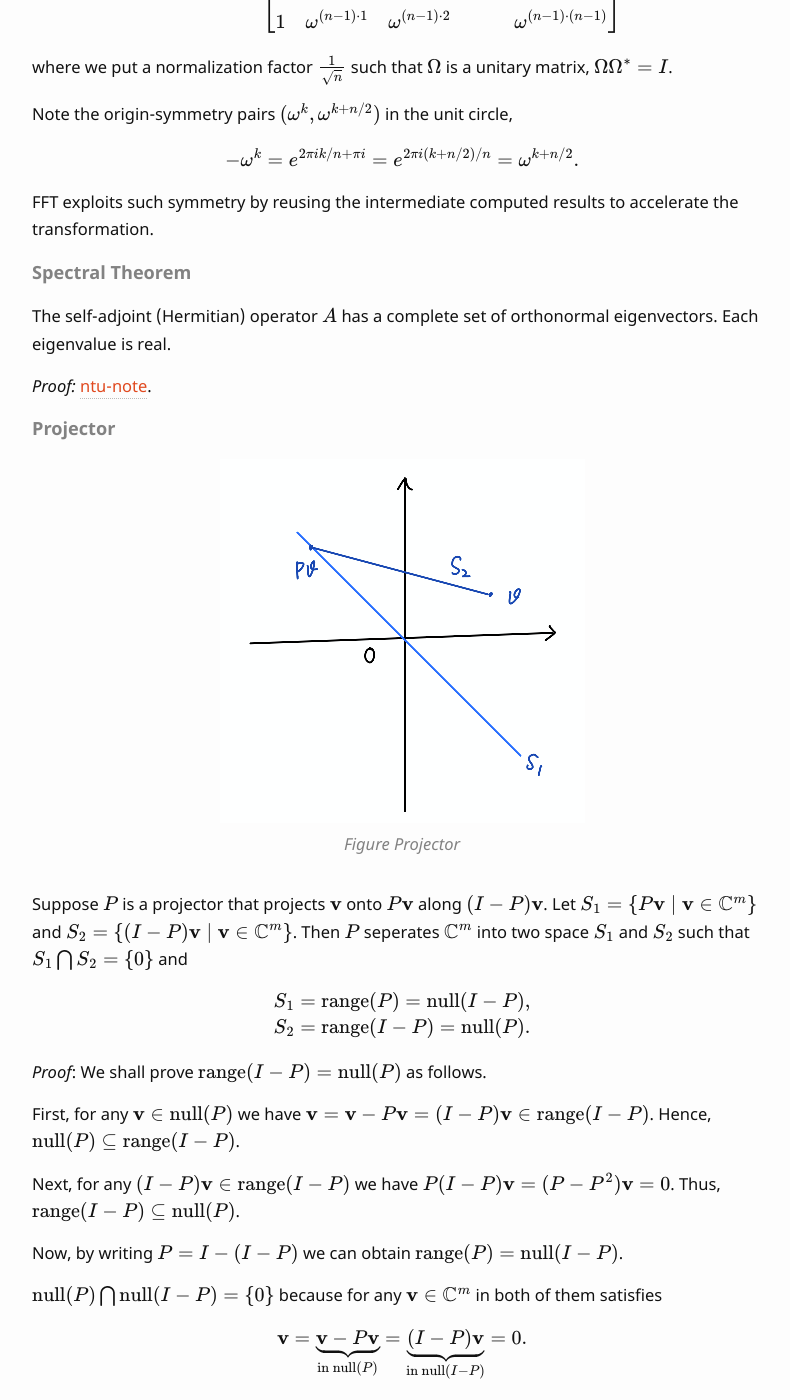
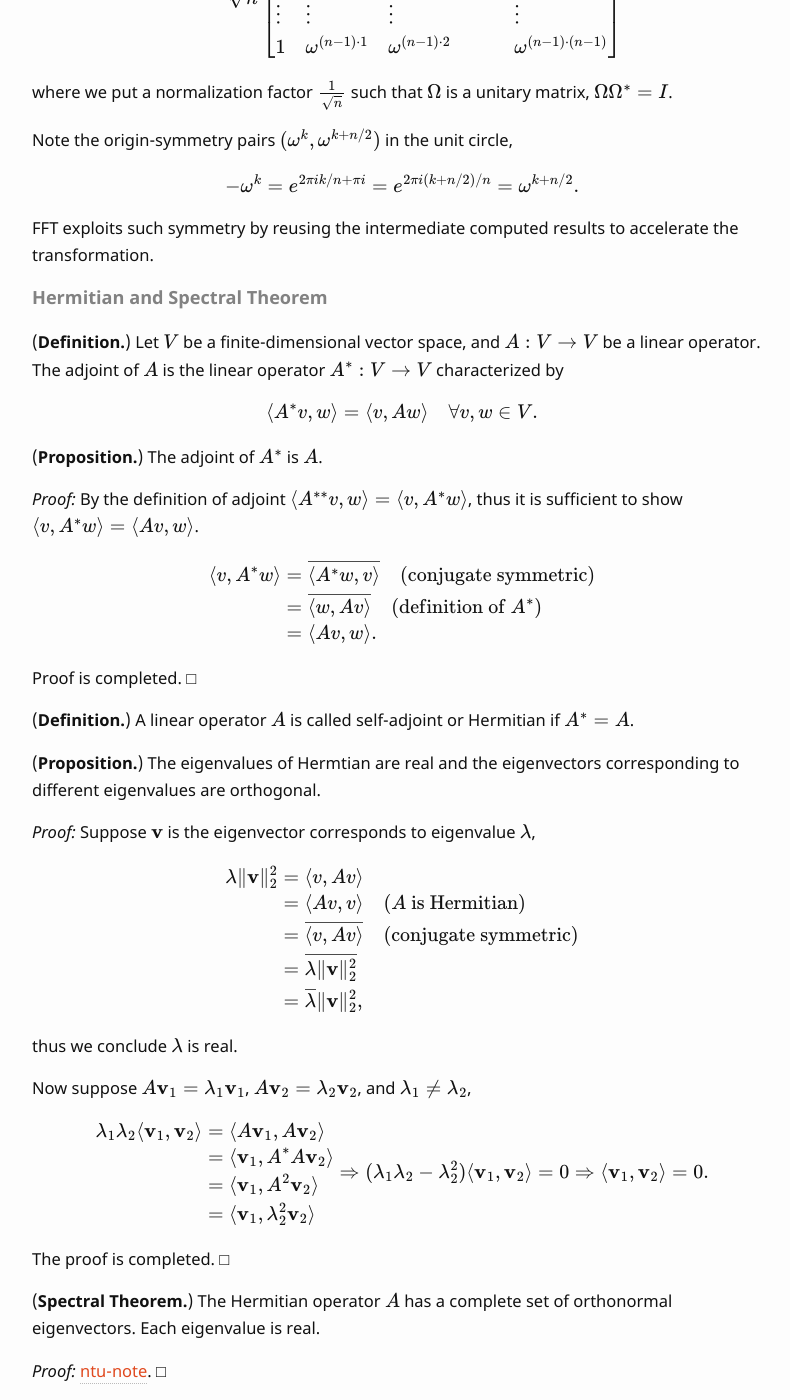
Before and after one commit to boathit/boathit.github.io, a Jekyll site: the page built from _posts/2021-02-22-daily-collection.md, in a window 1280 px wide and 1400 px high, scrolled down 2922 px. Shown: the whole window, without its empty margins (238-1028 px from the left). Built offline with Jekyll 4.4.1, drawn with Linux system fonts in a browser that asks for light colours; some web fonts are replaced; formulas are drawn with MathJax 3; some of the changed text lies outside the part shown.

Commit message:
update daily

```diff
--- a/_posts/2021-02-22-daily-collection.md
+++ b/_posts/2021-02-22-daily-collection.md
@@ -6,7 +6,7 @@ date: 2021-02-22 09:00:00
 tags: foundation random-topic
 ---
 
-> This note collects the fundamental concepts, theorems or interesting facts that come into mind in my daily learning.
+> This note collects the fundamental concepts, theorems or interesting facts that come into mind in my daily learning. It will be updated frequently and put in top, so its url is not permanent and changing dynamically.
 
 <!--more-->
 
@@ -159,11 +159,64 @@ $$
 
 FFT exploits such symmetry by reusing the intermediate computed results to accelerate the transformation.
 
-#### Spectral Theorem
+#### Hermitian and Spectral Theorem
 
-The self-adjoint (Hermitian) operator $$A$$ has a complete set of orthonormal eigenvectors. Each eigenvalue is real.
+(**Definition.**) Let $$V$$ be a finite-dimensional vector space, and $$A: V \rightarrow V$$ be a linear operator. The adjoint of $$A$$ is the linear operator $$A^*: V \rightarrow V$$ characterized by
 
-*Proof:* [ntu-note](http://spms.ntu.edu.sg/MathematicalSciences/Seminars/Documents/adams-lecture.pdf).
+$$
+\langle A^* v, w \rangle = \langle v, A w \rangle \quad \forall v, w \in V.
+$$
+
+(**Proposition.**) The adjoint of $$A^*$$ is $$A$$.
+
+*Proof:* By the definition of adjoint $$\langle A^{**} v, w \rangle = \langle v, A^{*} w \rangle$$, thus it is sufficient to show $$\langle v, A^{*} w \rangle = \langle A v, w \rangle$$.
+
+$$
+\begin{aligned}
+\langle v, A^{*} w \rangle &= \overline{\langle A^{*} w, v \rangle} \quad \text{(conjugate symmetric)}\\
+&= \overline{\langle w, A v \rangle} \quad (\text{definition of } A^*)\\
+&= \langle A v, w \rangle.
+\end{aligned}
+$$
+
+Proof is completed. □
+
+(**Definition.**) A linear operator $$A$$ is called self-adjoint or Hermitian if $$A^* = A$$.
+
+(**Proposition.**) The eigenvalues of Hermtian are real and the eigenvectors corresponding to different eigenvalues are orthogonal.
+
+*Proof:* Suppose $$\mathbf{v}$$ is the eigenvector corresponds to eigenvalue $$\lambda$$,
+
+$$
+\begin{aligned}
+\lambda \| \mathbf{v} \|_2^2 &= \langle v, A v \rangle \\
+&= \langle A v, v \rangle \quad (A \text{ is Hermitian})\\
+&= \overline{\langle v, A v \rangle} \quad (\text{conjugate symmetric})\\
+&= \overline{\lambda \| \mathbf{v} \|_2^2} \\
+&= \overline{\lambda}  \| \mathbf{v} \|_2^2,
+\end{aligned}
+$$
+
+thus we conclude $$\lambda$$ is real.
+
+Now suppose $$A \mathbf{v}_1 = \lambda_1  \mathbf{v}_1$$, $$A \mathbf{v}_2 = \lambda_2  \mathbf{v}_2$$, and $$\lambda_1 \ne \lambda_2$$,
+
+$$
+\begin{aligned}
+\lambda_1 \lambda_2 \langle \mathbf{v}_1, \mathbf{v}_2 \rangle &= \langle A  \mathbf{v}_1, A  \mathbf{v}_2 \rangle \\
+&=  \langle \mathbf{v}_1, A^* A  \mathbf{v}_2 \rangle \\
+&=  \langle \mathbf{v}_1, A^2  \mathbf{v}_2 \rangle \\
+&=  \langle \mathbf{v}_1, \lambda_2^2  \mathbf{v}_2 \rangle
+\end{aligned} \\
+\Rightarrow
+(\lambda_1 \lambda_2 - \lambda_2^2) \langle \mathbf{v}_1, \mathbf{v}_2 \rangle = 0  \Rightarrow  \langle \mathbf{v}_1, \mathbf{v}_2 \rangle = 0.
+$$
+
+The proof is completed. □
+
+(**Spectral Theorem.**) The Hermitian operator $$A$$ has a complete set of orthonormal eigenvectors. Each eigenvalue is real.
+
+*Proof:* [ntu-note](http://spms.ntu.edu.sg/MathematicalSciences/Seminars/Documents/adams-lecture.pdf). □
 
 #### Projector
 
@@ -172,7 +225,7 @@ The self-adjoint (Hermitian) operator $$A$$ has a complete set of orthonormal ei
 *Figure Projector*
 {:.image-caption}
 
-Suppose $$P$$ is a projector that projects $$\mathbf{v}$$ onto $$P \mathbf{v}$$ along $$(I-P)\mathbf{v}$$. Let $$S_1 = \{P \mathbf{v} \mid \mathbf{v} \in \mathbb{C}^m\}$$ and $$S_2 = \{(I - P) \mathbf{v} \mid \mathbf{v} \in \mathbb{C}^m\}$$. Then $$P$$ seperates $$\mathbb{C}^m$$ into two space $$S_1$$ and $$S_2$$ such that $$S_1 \bigcap S_2 = \{0\}$$ and
+(**Proposition.**) Suppose $$P$$ is a projector that projects $$\mathbf{v}$$ onto $$P \mathbf{v}$$ along $$(I-P)\mathbf{v}$$. Let $$S_1 = \{P \mathbf{v} \mid \mathbf{v} \in \mathbb{C}^m\}$$ and $$S_2 = \{(I - P) \mathbf{v} \mid \mathbf{v} \in \mathbb{C}^m\}$$. Then $$P$$ seperates $$\mathbb{C}^m$$ into two space $$S_1$$ and $$S_2$$ such that $$S_1 \bigcap S_2 = \{0\}$$ and
 
 $$
 \begin{aligned}
@@ -195,9 +248,11 @@ $$
 \mathbf{v} = \underbrace{\mathbf{v} - P \mathbf{v}}_{\text{in null}(P)} = \underbrace{ (I - P) \mathbf{v}}_{\text{in null}(I - P)} = 0.
 $$
 
-□
+Proof is completed. □
 
-If $$P$$ is a projector and let $$\lambda$$ be its eigenval and $$\mathbf{v}$$ be the corresponding eigenvector then
+(**Proposition.**) The eigenvalues of the projector is either 0 or 1.
+
+*Proof:* Suppose $$P$$ is a projector and let $$\lambda$$ be its eigenvalue and $$\mathbf{v}$$ be the corresponding eigenvector then
 
 $$
 \begin{array}{lll}
@@ -206,6 +261,4 @@ P \mathbf{v} &= \lambda^2 \mathbf{v} &\Rightarrow \lambda \mathbf{v} &= \lambda^
 \end{array}
 $$
 
-If $$\mathbf{v} \ne 0$$ then $$\lambda = 0$$ or $$\lambda = 1$$.
-
-□
+If $$\mathbf{v} \ne 0$$ then $$\lambda = 0$$ or $$\lambda = 1$$. □
```
Also changed, not shown: _posts/2018-12-01-matrix-calculus.md (+1 -1 lines).
